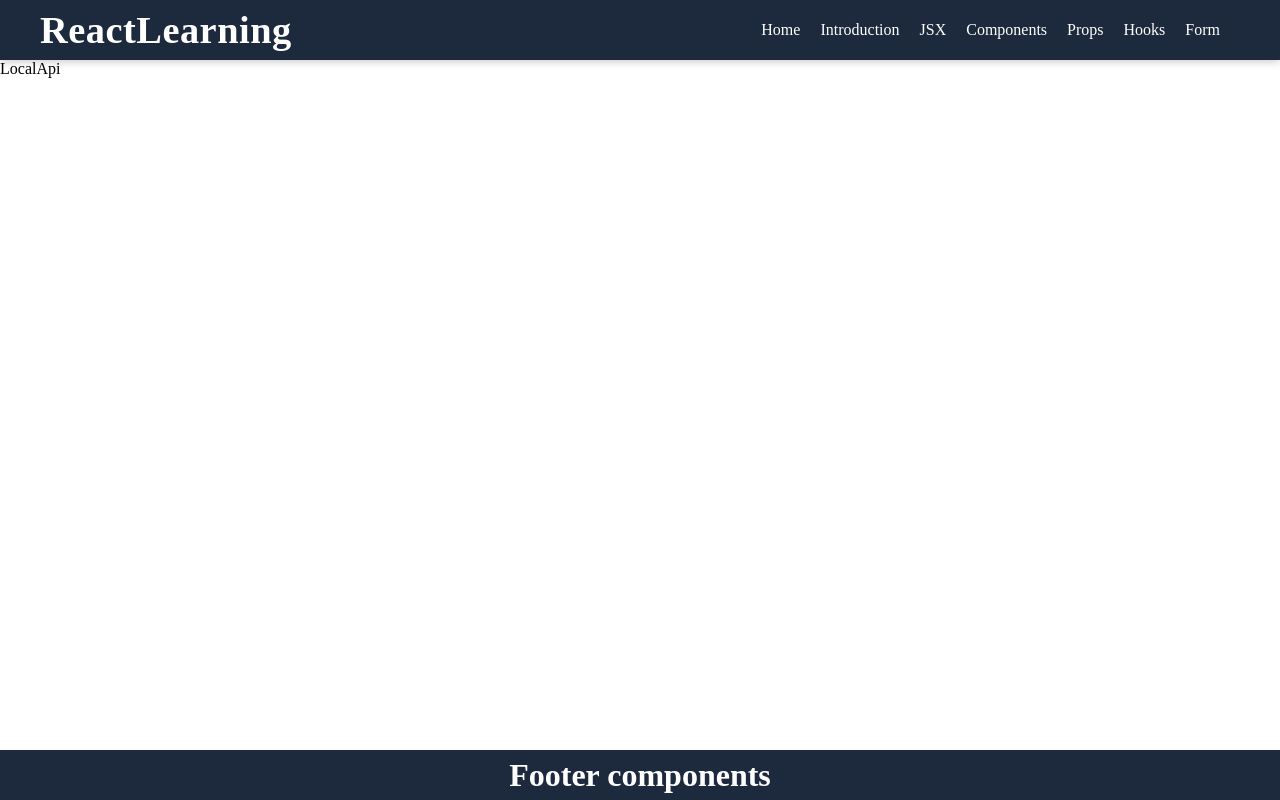
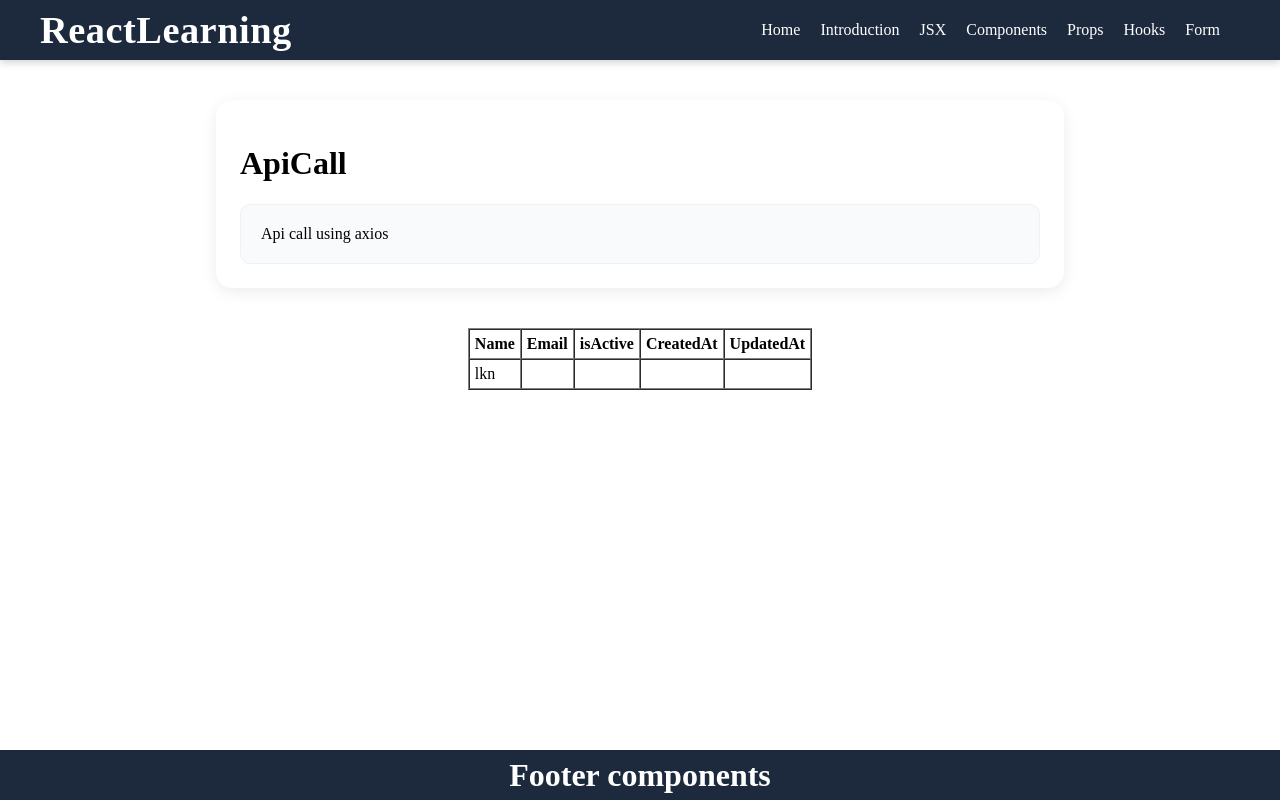
Before and after one commit to Ramsan-code/react-learning, a React (Vite) app: page /fetch in a window 1280 px wide. Built offline with nearby package versions, Linux system fonts and the light colour scheme; no server answers.

Commit message:
create Apicall

```diff
--- /dev/null
+++ b/src/componensts/fetch/ApiCall.jsx
@@ -0,0 +1,36 @@
+import React from "react";
+
+function ApiCall() {
+  return (
+    <>
+      <div className="content-container">
+        <h1>ApiCall</h1>
+        <div className="content-body">Api call using axios</div>
+      </div>
+
+      <table border={1} cellPadding={5} cellSpacing={0} align="center">
+        <thead>
+          <tr>
+            <th>Name</th>
+            <th>Email</th>
+            <th>isActive</th>
+            <th>CreatedAt</th>
+            <th>UpdatedAt</th>
+          </tr>
+        </thead>
+
+        <tbody>
+          <tr>
+            <td>lkn</td>
+            <td></td>
+            <td></td>
+            <td></td>
+            <td></td>
+          </tr>
+        </tbody>
+      </table>
+    </>
+  );
+}
+
+export default ApiCall;
--- a/src/pages/Fetch.jsx
+++ b/src/pages/Fetch.jsx
@@ -1,13 +1,15 @@
 import React from 'react'
 import JsonPlaceholder from '../componensts/fetch/JsonPlaceholder'
 import LocalApi from '../componensts/fetch/LocalApi'
+import ApiCall from '../componensts/fetch/ApiCall'
 
 function Fetch() {
   return (
 
 <>
 {/* <JsonPlaceholder /> */}
-<LocalApi />
+{/* <LocalApi /> */}
+<ApiCall />
 </>
 )
 }
```
